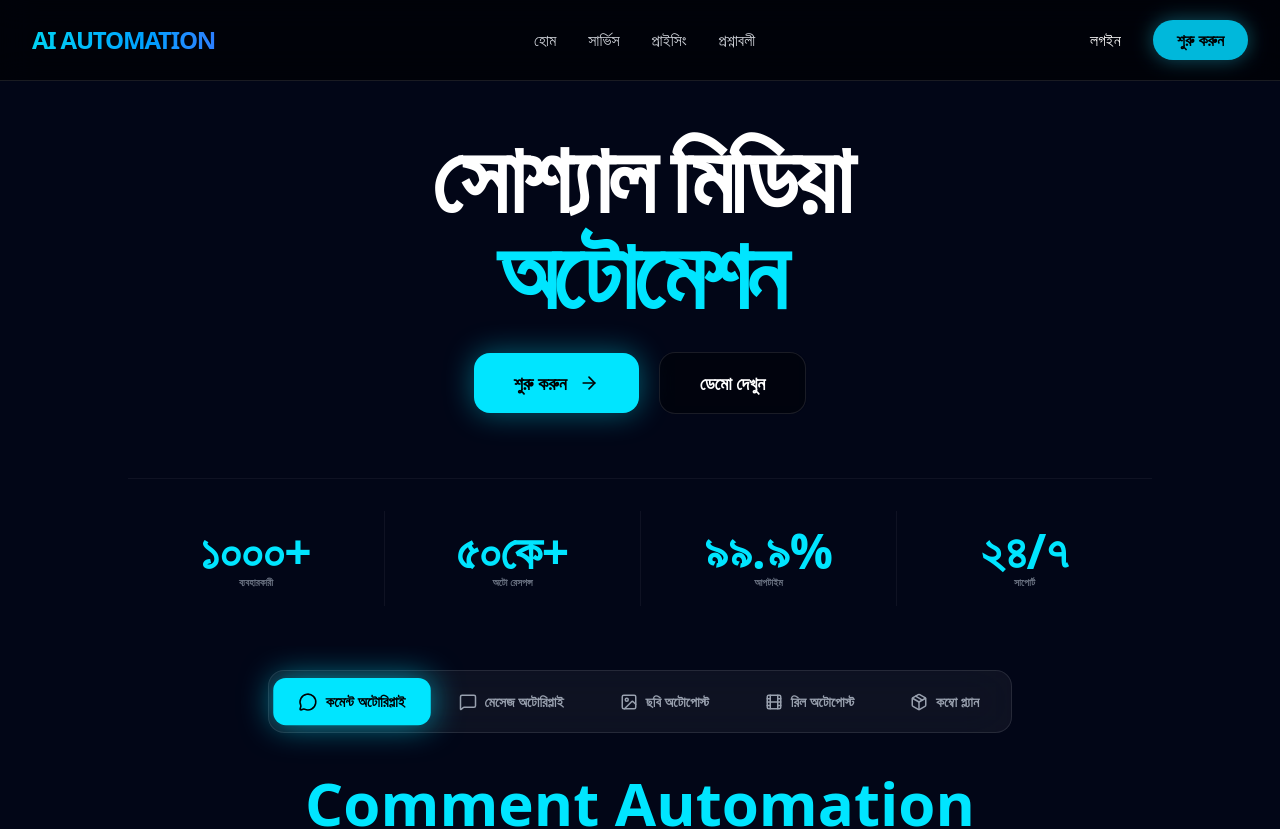
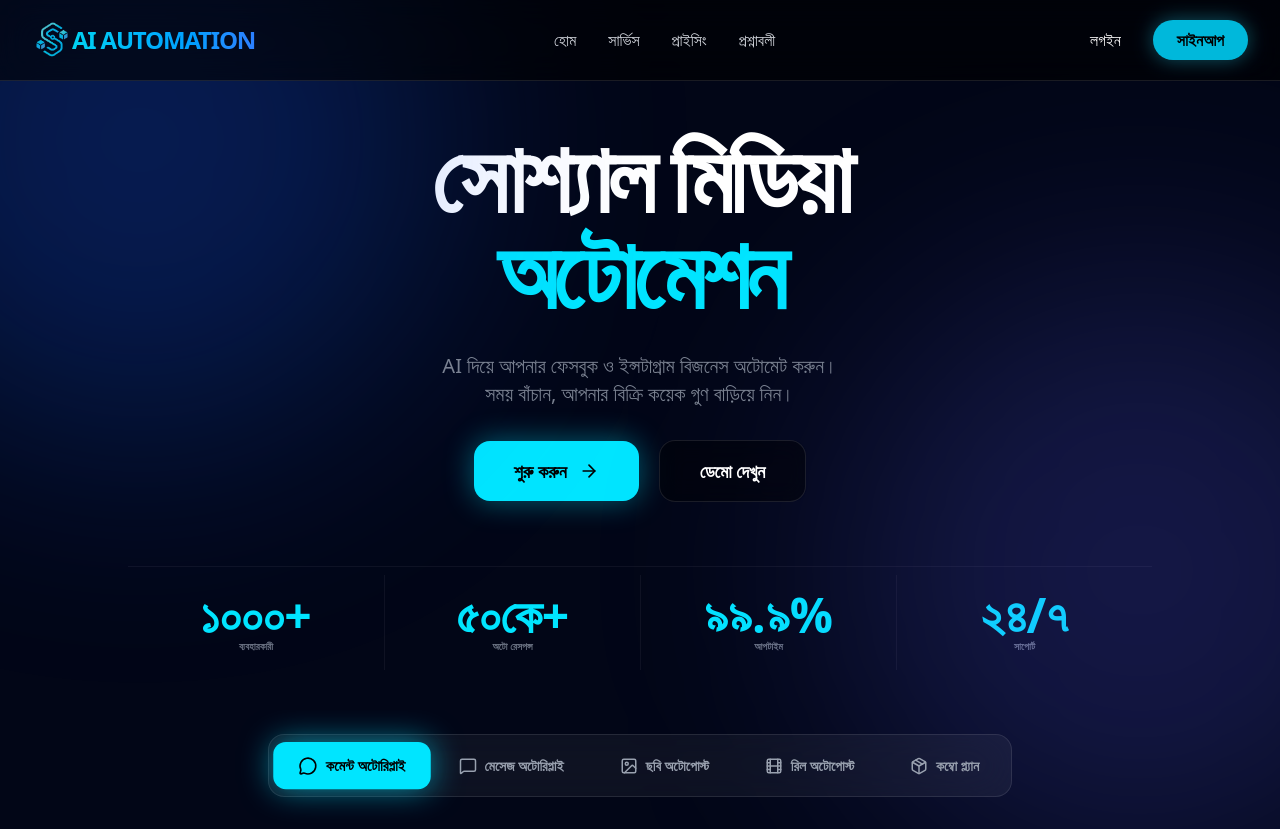
Before and after one commit to mdabdullahm/subnexit-website, a Next.js app: page /landingpage in a window 1280 px wide. Shown: the top 829 px of the page. Built offline with nearby package versions, Linux system fonts and the light colour scheme.

Commit message:
update code

```diff
--- a/Components/LandingPage/Footer.jsx
+++ b/Components/LandingPage/Footer.jsx
@@ -14,9 +14,12 @@ const Footer = () => {
 
                     {/* কলাম ১: লোগো ও বর্ণনা */}
                     <div className="space-y-6">
-                        <Link href="/" className="text-2xl font-black bg-gradient-to-r from-cyan-400 to-blue-500 bg-clip-text text-transparent tracking-tighter">
+                        <div className='flex'>
+                            <img className='w-8 h-8' src="/navlogo/logo.png" alt="" />
+                        <p className="text-xl font-black bg-gradient-to-r from-cyan-400 to-blue-500 bg-clip-text text-transparent tracking-tighter">
                             AI AUTOMATION
-                        </Link>
+                        </p>
+                        </div>
                         <p className="text-gray-400 text-sm md:text-base leading-relaxed">
                             আমরা আপনার সোশ্যাল মিডিয়া ম্যানেজমেন্ট এবং এনগেজমেন্টকে সহজ করতে আধুনিক এআই প্রযুক্তি ব্যবহার করি। আপনার ব্যবসার সময় বাঁচান এবং বিক্রি বাড়ান আমাদের সাথে।
                         </p>
@@ -85,7 +88,7 @@ const Footer = () => {
                 <div className="pt-8 border-t border-white/5 flex flex-col md:flex-row items-center justify-between gap-4 text-gray-500 text-xs md:text-sm font-medium">
                     <p>© 2026 AI Automation. সর্বস্বত্ব সংরক্ষিত।</p>
                     <div className="flex items-center gap-6">
-                        <p>তৈরি করেছেন: <span className="text-[#00E5FF]">তোমার নাম</span></p>
+                        <p>তৈরি করেছেন: <span className="text-[#00E5FF]">NeonCode</span></p>
                     </div>
                 </div>
             </div>
--- a/Components/LandingPage/Home.jsx
+++ b/Components/LandingPage/Home.jsx
@@ -136,12 +136,19 @@ const HomePage = () => {
 
             {/* Hero Section */}
             <section className="relative z-10 pt-32 pb-10 container mx-auto px-6 text-center">
+                {/* Corner decoration color */}
+                <div className="absolute -top-40 -left-40 w-[600px] h-[600px] bg-blue-600/25 rounded-full blur-[120px] pointer-events-none z-0" />
+                <div className="absolute -bottom-40 -right-40 w-[600px] h-[600px] bg-indigo-500/20 rounded-full blur-[120px] pointer-events-none z-0" />
                 <h1 className="text-5xl md:text-8xl font-black mb-8 tracking-tighter">সোশ্যাল মিডিয়া <br /> <span className="text-[#00E5FF]">অটোমেশন</span></h1>
+                <p className="text-gray-400 text-base md:text-xl max-w-2xl mx-auto mb-8 font-medium opacity-80">
+                    AI দিয়ে আপনার ফেসবুক ও ইন্সটাগ্রাম বিজনেস অটোমেট করুন। <br className="hidden md:block" />
+                    সময় বাঁচান, আপনার বিক্রি কয়েক গুণ বাড়িয়ে নিন।
+                </p>
                 <div className="flex flex-col sm:flex-row justify-center items-center gap-5 mb-16">
                     <button className="flex items-center justify-center gap-3 px-10 py-4 bg-[#00E5FF] text-black font-black text-lg rounded-2xl shadow-[0_0_30px_rgba(0,229,255,0.4)] hover:scale-105 transition-all active:scale-95">শুরু করুন <ArrowRight size={20} /></button>
                     <button className="px-10 py-4 bg-black/40 border border-white/10 text-white font-bold text-lg rounded-2xl hover:bg-white/5 backdrop-blur-md transition-all">ডেমো দেখুন</button>
                 </div>
-                <div className="max-w-5xl mx-auto border-t border-white/5 pt-8 grid grid-cols-2 md:grid-cols-4 text-center">
+                <div className="max-w-5xl mx-auto border-t border-white/5 pt-2 grid grid-cols-2 md:grid-cols-4 text-center">
                     <div className="py-4"><div className="text-3xl md:text-5xl font-black text-[#00E5FF]"><SmoothCounter target={1000} suffix="+" /></div><p className="text-gray-500 font-bold uppercase text-[10px]">ব্যবহারকারী</p></div>
                     <div className="py-4 border-l border-white/5"><div className="text-3xl md:text-5xl font-black text-[#00E5FF]"><SmoothCounter target={50} suffix="কে+" /></div><p className="text-gray-500 font-bold uppercase text-[10px]">অটো রেসপন্স</p></div>
                     <div className="py-4 border-l border-white/5"><div className="text-3xl md:text-5xl font-black text-[#00E5FF]"><SmoothCounter target={99} suffix=".৯%" /></div><p className="text-gray-500 font-bold uppercase text-[10px]">আপটাইম</p></div>
@@ -154,8 +161,7 @@ const HomePage = () => {
                 <div className="flex gap-2 p-2 bg-white/5 border border-white/10 rounded-2xl backdrop-blur-xl">
                     {tabs.map((tab) => (
                         <button key={tab.id} onClick={() => setActiveTab(tab.id)}
-                            className={`flex items-center gap-2 px-6 py-3 rounded-xl text-[12px] md:text-[14px] font-bold transition-all ${
-                                activeTab === tab.id ? 'bg-[#00E5FF] text-black shadow-[0_0_30px_rgba(0,229,255,0.6)] scale-105' : 'text-gray-400 hover:text-white'
+                            className={`flex items-center gap-2 px-6 py-3 rounded-xl text-[12px] md:text-[14px] font-bold transition-all ${activeTab === tab.id ? 'bg-[#00E5FF] text-black shadow-[0_0_30px_rgba(0,229,255,0.6)] scale-105' : 'text-gray-400 hover:text-white'
                                 }`}
                         >
                             {tab.icon} {tab.label}
@@ -186,7 +192,7 @@ const HomePage = () => {
                         <div className="grid md:grid-cols-3 gap-8 mt-16 max-w-6xl mx-auto text-left">
                             {current.pricing.map((plan, i) => (
                                 <div key={i} onClick={() => setSelectedPlan(i)} className={`relative p-10 rounded-[2.5rem] bg-[#050c18] border transition-all duration-500 flex flex-col cursor-pointer ${selectedPlan === i ? 'border-[#00E5FF] ring-1 ring-[#00E5FF] shadow-[0_0_50px_rgba(0,229,255,0.15)]' : 'border-white/5'} ${plan.popular ? 'scale-105 z-10' : ''}`}>
-                                    {plan.popular && <div className="absolute -top-4 left-1/2 -translate-x-1/2 bg-[#00E5FF] text-black text-[10px] font-black px-4 py-1 rounded-full shadow-[0_0_15px_rgba(0,229,255,0.5)]">জনপ্রিয়</div>}
+                                    {/* {plan.popular && <div className="absolute -top-4 left-1/2 -translate-x-1/2 bg-[#00E5FF] text-black text-[10px] font-black px-4 py-1 rounded-full shadow-[0_0_15px_rgba(0,229,255,0.5)]">জনপ্রিয়</div>} */}
                                     <div className="mb-10"><h3 className="text-2xl font-black">{plan.name}</h3><p className="text-gray-500 font-bold text-xs uppercase tracking-widest">{plan.bng}</p></div>
                                     <div className="mb-12 flex items-baseline gap-1">{plan.isContact ? <span className="text-3xl md:text-5xl font-black text-[#00E5FF]">Contact Us</span> : <><span className="text-5xl md:text-7xl font-black text-[#00E5FF]">৳{plan.price}</span><span className="text-gray-500 font-bold text-sm">/মাস</span></>}</div>
                                     <div className="space-y-5 mb-14 flex-grow">{plan.perks.map((p, pi) => (<div key={pi} className="flex items-center gap-3 text-sm md:text-base text-gray-300 font-medium"><CheckCircle2 size={18} className="text-[#00E5FF] flex-shrink-0" /> {p}</div>))}</div>
--- a/Components/LandingPage/Navbar.jsx
+++ b/Components/LandingPage/Navbar.jsx
@@ -12,9 +12,10 @@ const Navbar = () => {
 
           {/* Logo Area */}
           <div className="flex-shrink-0 flex items-center">
-            <Link href="/" className="text-2xl font-black bg-gradient-to-r from-cyan-400 to-blue-500 bg-clip-text text-transparent tracking-tighter">
+            <img className='w-10 h-10' src="/navlogo/logo.png" alt="" />
+            <p className="text-2xl font-black bg-gradient-to-r from-cyan-400 to-blue-500 bg-clip-text text-transparent tracking-tighter">
               AI AUTOMATION
-            </Link>
+            </p>
           </div>
 
           {/* Desktop Menu */}
@@ -31,7 +32,7 @@ const Navbar = () => {
               লগইন
             </Link>
             <Link href="/landingpagesignup" className="bg-cyan-500 hover:bg-cyan-600 text-black px-6 py-2 rounded-full font-bold shadow-[0_0_20px_rgba(34,211,238,0.4)] transition-all transform hover:scale-105">
-              শুরু করুন
+              সাইনআপ
             </Link>
           </div>
 
@@ -56,7 +57,7 @@ const Navbar = () => {
           <Link href="/" className="block text-gray-300 hover:text-cyan-400 text-lg">হোম</Link>
           <Link href="#services" className="block text-gray-300 hover:text-cyan-400 text-lg">সার্ভিস</Link>
           <Link href="#pricing" className="block text-gray-300 hover:text-cyan-400 text-lg">প্রাইসিং</Link>
-          <Link href="/landingpagesignup" className="w-full bg-cyan-500 text-black font-bold py-3 rounded-xl mt-4">শুরু করুন</Link>
+          <Link href="/landingpagesignup" className="w-full bg-cyan-500 text-black font-bold py-3 rounded-xl mt-4">সাইনআপ</Link>
         </div>
       )}
     </nav>
```
Also changed, not shown: public/navlogo/logo.png (added). Lines whose indentation alone changed are shown as unchanged.
